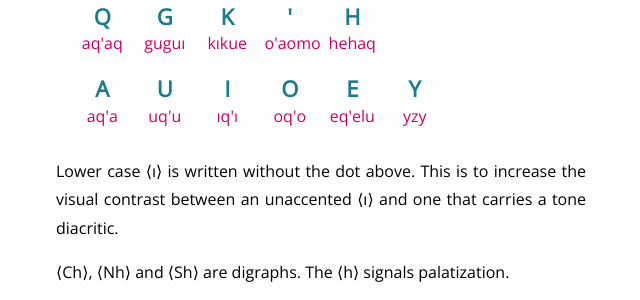
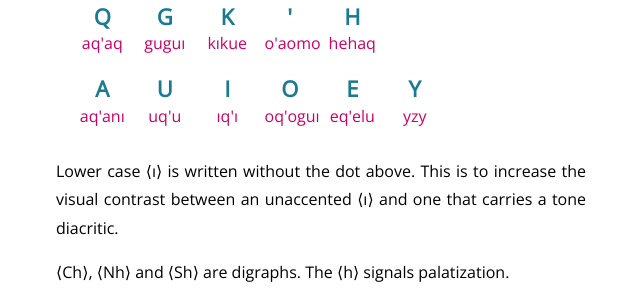
Before and after one commit to toaq/toaq.github.io, a Jekyll site: the page built from refgram/02/index.html, in a window 1280 px wide. Shown: the part 598-898 px from the top of the page, without its empty margins (319-959 px from the left). Built offline with Jekyll 4.4.1, drawn with Linux system fonts in a browser that asks for light colours; nearby versions of some CDN libraries.

Commit message:
Update index.html
adding **aq'anı** and **oq'oguı** to the letter names.

```diff
--- a/refgram/02/index.html
+++ b/refgram/02/index.html
@@ -52,10 +52,10 @@ layout: default
 	<td></td>
 </tr>
 <tr>
-	<td><button class="listen" onclick="PlaySound('aq\'a')"><div class="symbol">a</div><div class="exword">aq'a</div></button></td>
+	<td><button class="listen" onclick="PlaySound('aq\'anı')"><div class="symbol">a</div><div class="exword">aq'anı</div></button></td>
 	<td><button class="listen" onclick="PlaySound('uq\'u')"><div class="symbol">u</div><div class="exword">uq'u</div></button></td>
 	<td><button class="listen" onclick="PlaySound('iq\'i')"><div class="symbol">ı</div><div class="exword">ıq'ı</div></button></td>
-	<td><button class="listen" onclick="PlaySound('oq\'o')"><div class="symbol">o</div><div class="exword">oq'o</div></button></td>
+	<td><button class="listen" onclick="PlaySound('oq\'oguı')"><div class="symbol">o</div><div class="exword">oq'oguı</div></button></td>
 	<td><button class="listen" onclick="PlaySound('eq\'elu')"><div class="symbol">e</div><div class="exword">eq'elu</div></button></td>
 	<td><button class="listen" onclick="PlaySound('yzy')"><div class="symbol">y</div><div class="exword">yzy</div></button></td>
 	<td></td>
```
